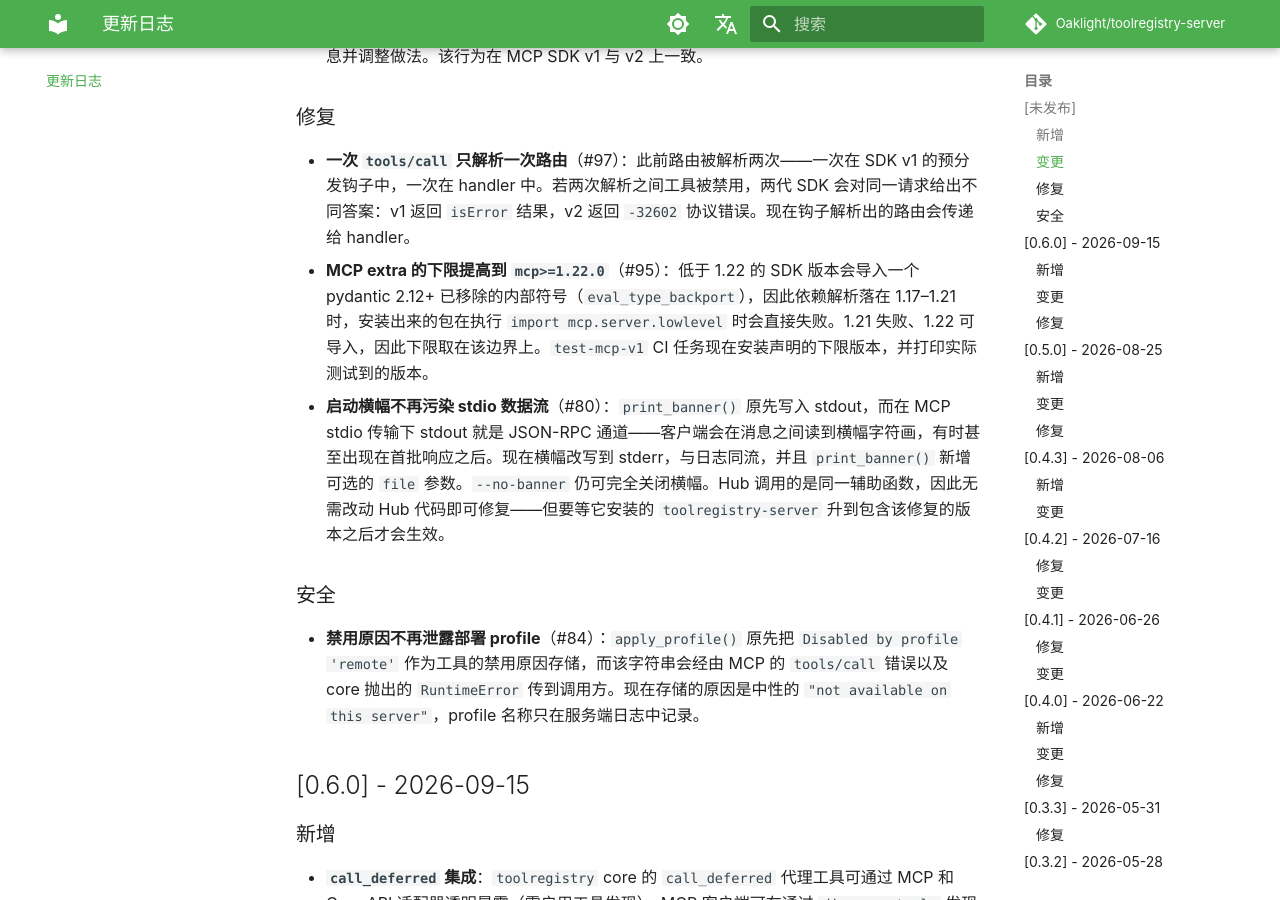
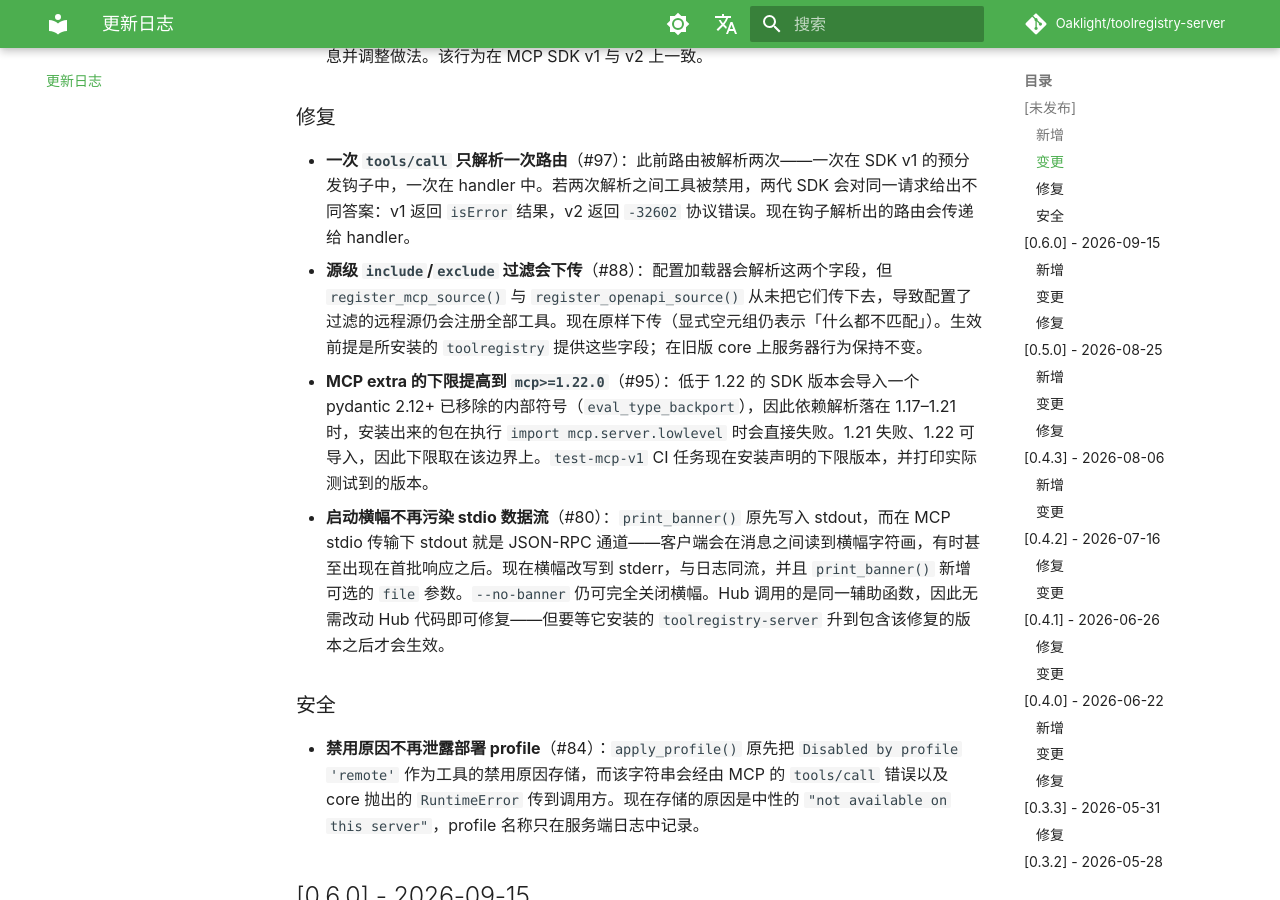
Before and after one commit to Oaklight/toolregistry-server, an MkDocs documentation site: the page built from docs/changelog.md, in a window 1280 px wide and 900 px high, scrolled down 1027 px. Built offline with MkDocs 1.6.1 and Material for MkDocs 9.7.7, drawn with Linux system fonts in a browser that asks for light colours; some web fonts are replaced; comment, search, counter and statistics services are not loaded.

Commit message:
docs: 源级 include/exclude 过滤会下传（#88）

```diff
--- a/docs/changelog.md
+++ b/docs/changelog.md
@@ -20,6 +20,7 @@
 ### 修复
 
 - **一次 `tools/call` 只解析一次路由**（#97）：此前路由被解析两次——一次在 SDK v1 的预分发钩子中，一次在 handler 中。若两次解析之间工具被禁用，两代 SDK 会对同一请求给出不同答案：v1 返回 `isError` 结果，v2 返回 `-32602` 协议错误。现在钩子解析出的路由会传递给 handler。
+- **源级 `include`/`exclude` 过滤会下传**（#88）：配置加载器会解析这两个字段，但 `register_mcp_source()` 与 `register_openapi_source()` 从未把它们传下去，导致配置了过滤的远程源仍会注册全部工具。现在原样下传（显式空元组仍表示「什么都不匹配」）。生效前提是所安装的 `toolregistry` 提供这些字段；在旧版 core 上服务器行为保持不变。
 - **MCP extra 的下限提高到 `mcp>=1.22.0`**（#95）：低于 1.22 的 SDK 版本会导入一个 pydantic 2.12+ 已移除的内部符号（`eval_type_backport`），因此依赖解析落在 1.17–1.21 时，安装出来的包在执行 `import mcp.server.lowlevel` 时会直接失败。1.21 失败、1.22 可导入，因此下限取在该边界上。`test-mcp-v1` CI 任务现在安装声明的下限版本，并打印实际测试到的版本。
 - **启动横幅不再污染 stdio 数据流**（#80）：`print_banner()` 原先写入 stdout，而在 MCP stdio 传输下 stdout 就是 JSON-RPC 通道——客户端会在消息之间读到横幅字符画，有时甚至出现在首批响应之后。现在横幅改写到 stderr，与日志同流，并且 `print_banner()` 新增可选的 `file` 参数。`--no-banner` 仍可完全关闭横幅。Hub 调用的是同一辅助函数，因此无需改动 Hub 代码即可修复——但要等它安装的 `toolregistry-server` 升到包含该修复的版本之后才会生效。
 
```
